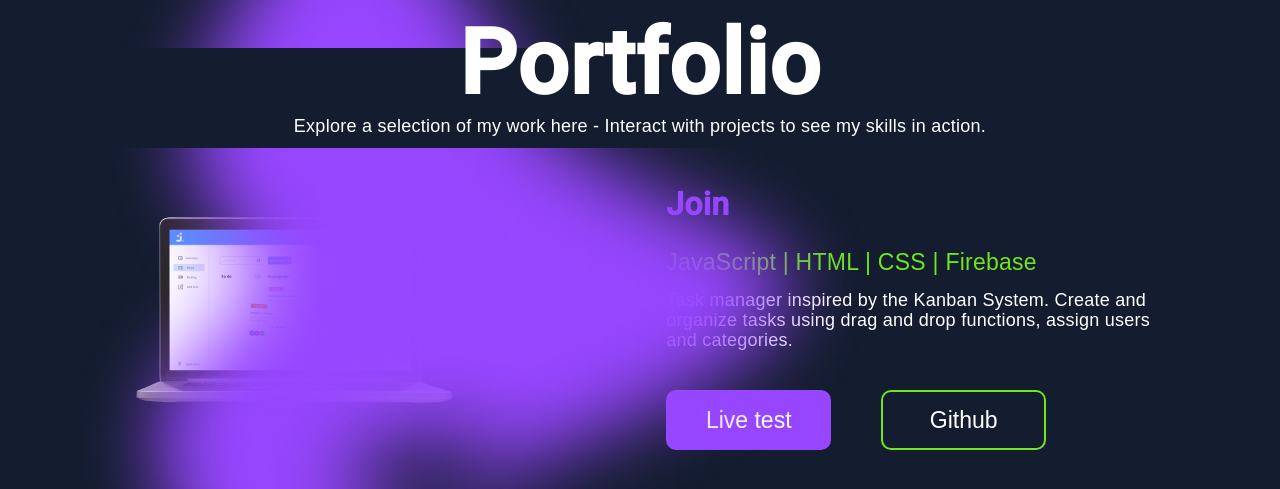
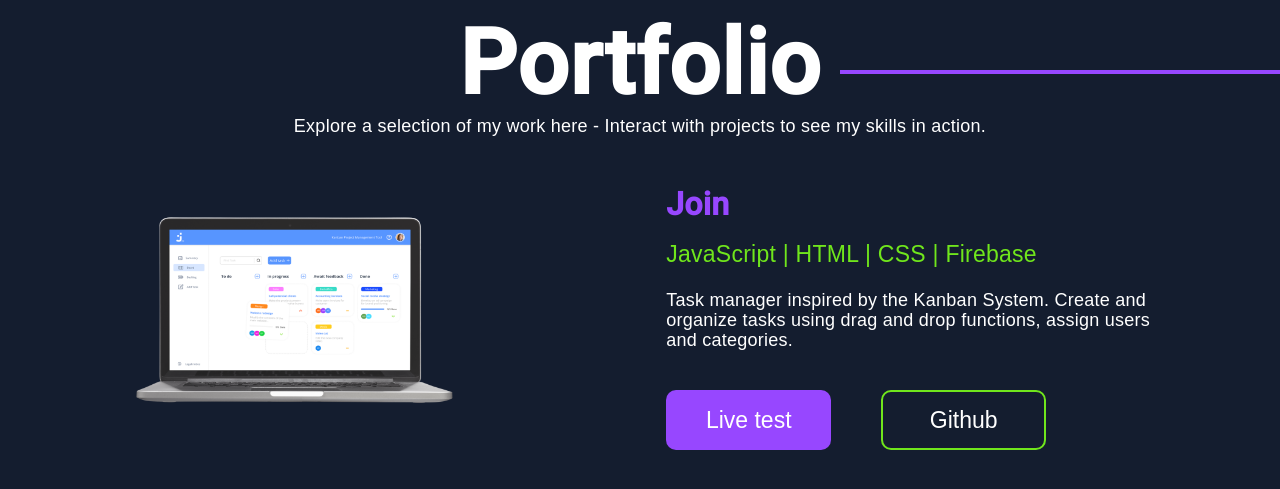
Before and after one commit to StephanZager/Portfolio, an Angular app: page / in a window 1280 px wide. Shown: the part 1591-2080 px from the top of the page. Built offline with nearby package versions, Linux system fonts and the light colour scheme.

Commit message:
scroll bar and portfolio styling

```diff
--- a/src/app/main-content/main-content.component.html
+++ b/src/app/main-content/main-content.component.html
@@ -8,3 +8,4 @@
 <app-about-me></app-about-me>
 <app-my-skills></app-my-skills>
 <app-portfolio></app-portfolio>
+<app-contact></app-contact>
--- a/src/app/main-content/portfolio/portfolio.component.html
+++ b/src/app/main-content/portfolio/portfolio.component.html
@@ -1,10 +1,10 @@
 <section id="portfolio">
-    <img class="background-shadow" src="./../../../assets/img/background-shadow/purple -shadow-portfolio.png" alt="">
+    <!--<img class="background-shadow" src="./../../../assets/img/background-shadow/purple -shadow-portfolio.png" alt="">-->
     <div class="headline-section">
         <div class="headline">
             <!--<div class="seperator-left"></div>-->
             <h2>Portfolio</h2>
-            <!--<div class="seperator-right"></div>-->
+            <div class="seperator-right"></div>
         </div>
         <p>Explore a selection of my work here - Interact with projects to see my skills in action.</p>
 
--- a/src/app/main-content/portfolio/portfolio.component.scss
+++ b/src/app/main-content/portfolio/portfolio.component.scss
@@ -5,12 +5,11 @@ section {
     flex-direction: column;
     position: relative;
     padding-top: 135px;
-    padding-left: 20px;
-    padding-right: 20px;
+
 
 }
 
-.headline{
+.headline {
     display: flex;
     align-items: center;
 }
@@ -28,10 +27,11 @@ section {
     h2 {
         font-size: 90px;
         font-weight: 700;
+    }
 
-
-
-
+    p{
+        padding-left: 20px;
+        padding-right: 20px;
     }
 
     .seperator-left {
@@ -47,14 +47,14 @@ section {
         right: 0;
         height: 4px;
         background-color: #9747FF;
-        width: calc(50% - 290px);
-        margin-left: 32px;
+        width: calc(50% - 200px);
+
 
 
     }
 }
 
-.background-shadow{
+.background-shadow {
     background: none;
     position: absolute;
     bottom: 0;
@@ -63,18 +63,21 @@ section {
     z-index: 0;
 }
 
-@media (max-width: 1023px) {
+@media (max-width: 1023px) {}
 
-}
-
-@media (max-width: 450px){
-    h2{
+@media (max-width: 450px) {
+    h2 {
         font-size: 45px !important;
         line-height: 54px !important;
+        margin: 0px;
     }
 
-    p{
+    p {
         font-size: 16px !important;
 
     }
+
+    .seperator-right {
+        width: calc(50% - 100px) !important;
+    }
 }
--- a/src/app/main-content/portfolio/projects/projects.component.scss
+++ b/src/app/main-content/portfolio/projects/projects.component.scss
@@ -3,6 +3,8 @@
     justify-content: space-around;
     align-items: center;
     width: 100%;
+    padding-left: 20px;
+    padding-right: 20px;
 
     &.row-reverse {
         flex-direction: row-reverse; // Flex-Richtung für das zweite Projekt
@@ -20,6 +22,7 @@
         font-size: 32px;
         font-weight: 700;
         color: #9747FF;
+        margin: 0px;
     }
 
     span {
--- a/src/styles.scss
+++ b/src/styles.scss
@@ -17,7 +17,59 @@ p {
     font-size: 18px;
 }
 
+/* Styling für Webkit-Browser (Chrome, Safari) */
+::-webkit-scrollbar {
+    width: 8px;
+    height: 8px ;
+}
 
+::-webkit-scrollbar-track {
+    background: #141D2F;
+    border-top: 2px solid #9747FF;
+    border-bottom: 2px solid #9747FF;
+}
 
-html, body { height: 100%; }
-body { margin: 0; font-family: Roboto, "Helvetica Neue", sans-serif; }
+::-webkit-scrollbar-thumb {
+    background: #9747FF;
+    border-radius: 6px;
+    box-shadow: 0 0 30px #9747FF;
+}
+
+::-webkit-scrollbar-thumb:hover {
+    background: #9747FF;
+    box-shadow: 0 0 15px #9747FF;
+}
+
+/* Styling für Firefox */
+html {
+    scrollbar-width: thin;
+    scrollbar-color: #9747FF #141D2F;
+}
+
+body {
+    scrollbar-width: thin;
+    scrollbar-color: #9747FF #141D2F;
+}
+
+/* Styling für Internet Explorer und Edge */
+body::-ms-scrollbar {
+    width: 8px;
+    height: 8px;
+}
+
+body::-ms-scrollbar-track {
+    background: #141D2F;
+    border-top: 2px solid #9747FF;
+    border-bottom: 2px solid #9747FF;
+}
+
+body::-ms-scrollbar-thumb {
+    background: #9747FF;
+    border-radius: 6px;
+    box-shadow: 0 0 10px #9747FF;
+}
+
+body::-ms-scrollbar-thumb:hover {
+    background: #9747FF;
+    box-shadow: 0 0 15px #9747FF;
+}
```
